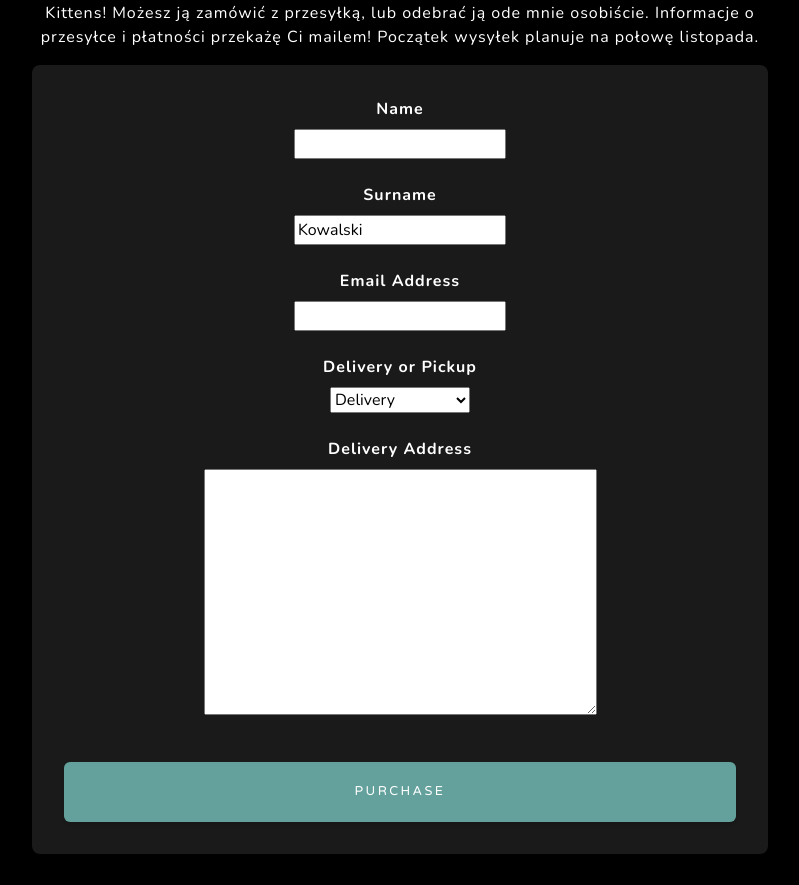
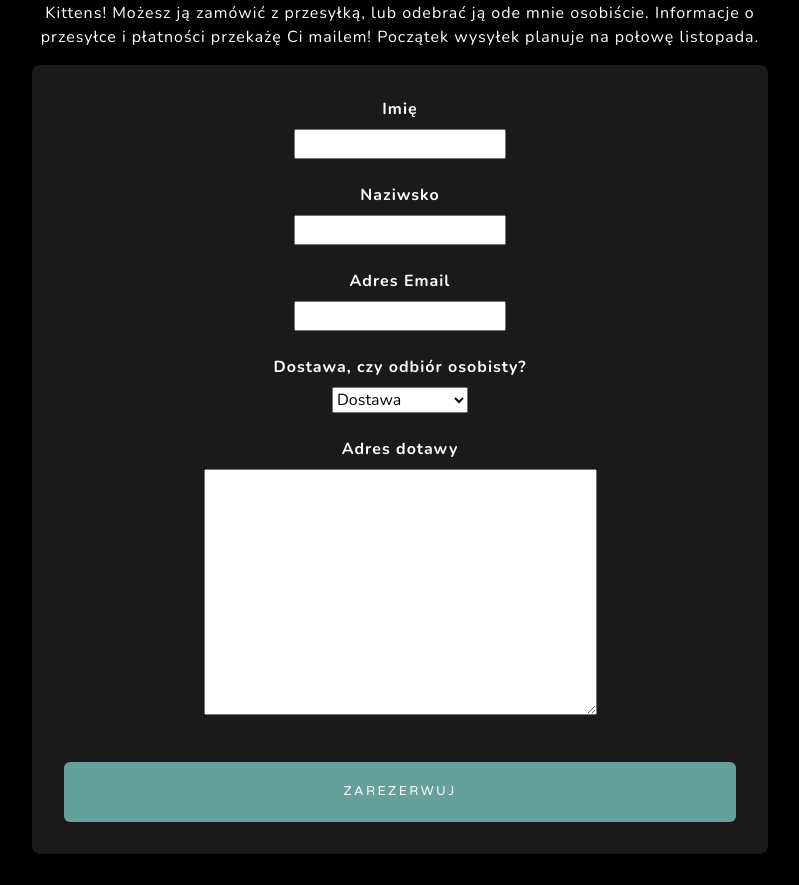
Before and after one commit to OldBeardMan/musicWebsite, a Django app: page /lostkittens/cd in a window 1280 px wide. Shown: the part 1344-2229 px from the top of the page, without its empty margins (240-1039 px from the left). Run offline with Django 5.2, Linux system fonts and the light colour scheme; some libraries are stand-ins or nearby versions.

Commit message:
All with purchase done

```diff
--- a/musicWebProject/mattapp/forms.py
+++ b/musicWebProject/mattapp/forms.py
@@ -46,6 +46,6 @@ class PurchaseForm(forms.ModelForm):
         address = cleaned_data.get('address')
 
         if pickup_option == 'delivery' and not address:
-            self.add_error('address', 'Address is required for delivery.')
+            self.add_error('address', 'Adres jest wymagany do dostawy!')
 
         return cleaned_data
--- a/musicWebProject/mattapp/models.py
+++ b/musicWebProject/mattapp/models.py
@@ -17,15 +17,15 @@ class Message(models.Model):
 
 class Order(models.Model):
     PICKUP_OPTIONS = (
-        ('delivery', 'Delivery'),
-        ('pickup', 'Pickup in person'),
+        ('delivery', 'Dostawa'),
+        ('pickup', 'Odbiór osobisty'),
     )
 
-    name = models.CharField(max_length=100, verbose_name="Name")
-    surname = models.CharField(max_length=100, verbose_name="Surname", default="Kowalski")
-    email = models.EmailField(verbose_name="Email Address")
-    address = models.TextField(blank=True, null=True, verbose_name="Delivery Address")
-    pickup_option = models.CharField(max_length=10, choices=PICKUP_OPTIONS, default='delivery', verbose_name="Delivery or Pickup")
+    name = models.CharField(max_length=100, verbose_name="Imię")
+    surname = models.CharField(max_length=100, verbose_name="Naziwsko",)
+    email = models.EmailField(verbose_name="Adres Email")
+    address = models.TextField(blank=True, null=True, verbose_name="Adres dotawy")
+    pickup_option = models.CharField(max_length=10, choices=PICKUP_OPTIONS, default='delivery', verbose_name="Dostawa, czy odbiór osobisty?")
 
     def __str__(self):
         return f"Order by {self.name} ({self.email})"
--- a/musicWebProject/mattapp/static/css/styles.css
+++ b/musicWebProject/mattapp/static/css/styles.css
@@ -1048,6 +1048,18 @@ textarea {
   border: 0; /* Usuwa obramowanie */
 }
 
+/* Stylizacja błędów formularza */
+.form-error {
+  margin-bottom: 20px; /* Zwiększa margines dolny */
+  padding: 10px; /* Zwiększa padding wewnętrzny */
+  border-radius: 5px; /* Zaokrąglenie rogów */
+  max-width: 400px; /* Ustawia maksymalną szerokość komunikatu */
+  margin: 10px auto; /* Wyśrodkowuje komunikat */
+  background-color: #f8d7da; /* Kolor tła dla błędu */
+  color: #721c24; /* Kolor tekstu */
+  border: 1px solid #f5c6cb; /* Kolor obramowania */
+}
+
 .form-label {
   display: block;
   margin-bottom: 0.5rem; /* Odstęp między etykietą a polem */
--- a/musicWebProject/mattapp/templates/lostkittens.html
+++ b/musicWebProject/mattapp/templates/lostkittens.html
@@ -6,7 +6,7 @@
         <meta charset="utf-8">
         <meta name="viewport" content="width=device-width, initial-scale=1, shrink-to-fit=no">
         <meta name="description" content="Tales from everyday life.">
-        <meta property="og:image" content="https://mattkrupa.net/static/images/bg-cats.jpg">
+        <meta property="og:image" content="https://mattkrupa.net/static/images/LKlink.jpg">
         <meta property="og:type" content="website" />
         <title>Lost Kittens</title>
         <link rel="icon" type="image/x-icon" href="{% static 'favicon.ico' %}">
--- a/musicWebProject/mattapp/templates/rezerwacja.html
+++ b/musicWebProject/mattapp/templates/rezerwacja.html
@@ -6,8 +6,8 @@
         <!--Treść strony wzięta z mojej własnej strony https://mattkrupa.net/, ale kod oczywiście napisany od początku-->
         <meta charset="utf-8">
         <meta name="viewport" content="width=device-width, initial-scale=1, shrink-to-fit=no">
-        <meta name="description" content="I make ambient, electronic, acoustic and sometimes alternative music. Playing guitar, bass and piano (and some other funny instruments). ">
-        <meta property="og:image" content="https://mattkrupa.net/static/images/seohome.jpg">
+        <meta name="description" content="Zarezerwuj sobie kopię najnowszej płyty Matt Krupa już dziś! ">
+        <meta property="og:image" content="https://mattkrupa.net/static/images/CDlink.jpg">
         <meta property="og:type" content="website" />
         <title>Kup album Lost Kittens</title>
         <link rel="icon" type="image/x-icon" href="{% static 'favicon.ico' %}">
@@ -65,48 +65,59 @@
                             <div class="form-group mb-4">
                                 <label class="form-label" for="{{ form3.name.id_for_label }}">{{ form3.name.label }}</label>
                                 {{ form3.name }}
-                                {{ form3.name.errors }}
+                                {% if form3.name.errors %}
+                                    <div class="form-error">{{ form3.name.errors }}</div>
+                                {% endif %}
                             </div>
 
                             <div class="form-group mb-4">
                                 <label class="form-label" for="{{ form3.surname.id_for_label }}">{{ form3.surname.label }}</label>
                                 {{ form3.surname }}
-                                {{ form3.surname.errors }}
+                                {% if form3.surname.errors %}
+                                    <div class="form-error">{{ form3.surname.errors }}</div>
+                                {% endif %}
                             </div>
 
                             <div class="form-group mb-4">
                                 <label class="form-label" for="{{ form3.email.id_for_label }}">{{ form3.email.label }}</label>
                                 {{ form3.email }}
-                                {{ form3.email.errors }}
+                                {% if form3.email.errors %}
+                                    <div class="form-error">{{ form3.email.errors }}</div>
+                                {% endif %}
                             </div>
 
                             <div class="form-group mb-4">
                                 <label class="form-label" for="{{ form3.pickup_option.id_for_label }}">{{ form3.pickup_option.label }}</label>
                                 {{ form3.pickup_option }}
-                                {{ form3.pickup_option.errors }}
+                                {% if form3.pickup_option.errors %}
+                                    <div class="form-error">{{ form3.pickup_option.errors }}</div>
+                                {% endif %}
                             </div>
 
                             <div class="form-group mb-4" id="address-field" style="display: none;">
                                 <label class="form-label" for="{{ form3.address.id_for_label }}">{{ form3.address.label }}</label>
+                                {% if form3.address.errors %}
+                                    <div class="form-error alert alert-danger">{{ form3.address.errors }}</div>
+                                {% endif %}
+
                                 {{ form3.address }}
-                                {{ form3.address.errors }}
                             </div>
 
                             {% if success_message %}
-                            <div class="alert alert-success mt-4" role="alert">
+                                <div class="alert alert-success mt-4" id="successMessage" role="alert">
                                     {{ success_message }}
                                 </div>
+                            {% else %}
+                                <button class="btn btn-form" type="submit">Zarezerwuj</button>
                             {% endif %}
-
-                            <button class="btn btn-form" type="submit">Purchase</button>
                         </form>
-
                     </div>
                 </div>
             </div>
         </section>
 
-        <script>//nie ruszaj tego już gówna zasranego
+
+        <script>
             window.addEventListener('DOMContentLoaded', event => {
                 // Inne istniejące funkcje
                 var navbarShrink = function () {
@@ -154,7 +165,7 @@
                         addressField.style.display = 'block';
                     } else {
                         addressField.style.display = 'none';
-                        document.getElementById('id_address').value = '';  // Wyzerowanie wartości pola adresu, jeśli nie jest wymagane
+                        document.getElementById('id_address').value = ''; // Wyzerowanie wartości pola adresu, jeśli nie jest wymagane
                     }
                 }
 
@@ -162,8 +173,22 @@
 
                 // Wywołanie funkcji przy ładowaniu strony w przypadku, gdy wartość formularza jest już ustawiona
                 toggleAddressField();
+
+                setTimeout(function() {
+        const purchaseForm = document.getElementById('purchaseForm');
+        const errorList = document.querySelector('.errorlist');
+        const successMessage = document.getElementById('successMessage');
+
+        // Sprawdzenie, czy pojawiły się błędy formularza lub komunikat sukcesu.
+        if (errorList || successMessage) {
+            const targetElement = purchaseForm;
+            // Przewinięcie do formularza lub komunikatu sukcesu, jeśli się pojawiły.
+            targetElement.scrollIntoView({ behavior: 'smooth' });
+        }
+    }, 300);
             });
         </script>
+
 
         <!--Stopka-->
         <footer class="footer bg-black small text-center text-white-50"><div class="container px-4 px-lg-5">Copyright &copy; Matt Krupa 2020-2024</div></footer>
--- a/musicWebProject/mattapp/views.py
+++ b/musicWebProject/mattapp/views.py
@@ -1,4 +1,4 @@
-from django.shortcuts import render
+from django.shortcuts import render, redirect
 from .forms import SubscribeForm, MessageForm, PurchaseForm
 
 def home_view(request):
@@ -24,13 +24,16 @@ def rezerwacja_view(request):
         form3 = PurchaseForm(request.POST)
         if form3.is_valid():
             form3.save()
-            return render(request, 'rezerwacja.html', {
-                'form': form3,  # Przekazanie nowego, pustego formularza po zapisaniu
-                'success_message': 'Dziękujemy za pomyślne złożenie rezerwacji! Wkrótce otrzymasz maila z informacjami.',
-            })
+            return redirect('success')  # Przekierowanie do nowego szablonu success.html
     else:
         form3 = PurchaseForm()
+
     return render(request, 'rezerwacja.html', {'form3': form3})
+
+def success_view(request):
+    return render(request, 'success.html', {
+        'success_message': 'Dziękujemy za pomyślne złożenie rezerwacji! Wkrótce otrzymasz maila z informacjami.'
+    })
 
 def about_view(request):
 
--- a/musicWebProject/musicWebProject/urls.py
+++ b/musicWebProject/musicWebProject/urls.py
@@ -21,7 +21,7 @@ from django.urls import path
 from django.conf import settings
 from django.contrib.sitemaps.views import sitemap
 #from mattapp.sitemaps import mysiteMap
-from mattapp.views import rezerwacja_view, home_view, about_view, iceland_view, norway_view, winter_view, coversvol1_view, intheautumnforest_view, bc_view, coversvol2_view, lostkittens_view, carmelis_view
+from mattapp.views import success_view, rezerwacja_view, home_view, about_view, iceland_view, norway_view, winter_view, coversvol1_view, intheautumnforest_view, bc_view, coversvol2_view, lostkittens_view, carmelis_view
 
 #sitemaps = {
 #    'static' : mysiteMap,
@@ -31,6 +31,7 @@ urlpatterns = [
     path('', home_view, name='home'), #home
     path('about/', about_view, name='about'),
     path('iceland/', iceland_view, name='iceland'),
+    path('lostkittens/cd/sukces', success_view, name='success'),
     path('norway/', norway_view, name='norway'),
     path('winter/', winter_view, name='winter'),
     path('coversvol1/', coversvol1_view, name='coversvol1'),
```
Also changed, not shown: musicWebProject/mattapp/templates/success.html (added, +43 -0 lines), musicWebProject/db.sqlite3, musicWebProject/mattapp/static/images/CDlink.jpg (added), musicWebProject/mattapp/static/images/LKlink.jpg (added). Lines whose indentation alone changed are shown as unchanged.
